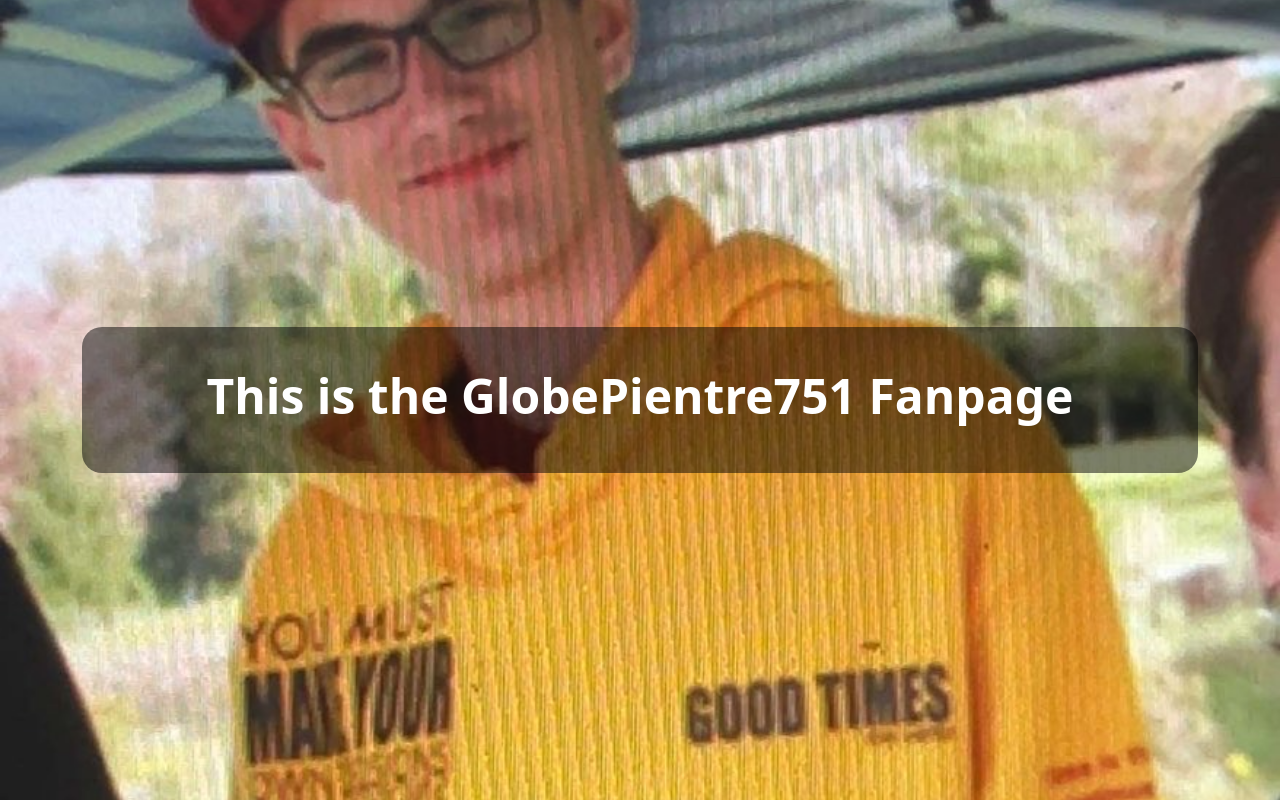
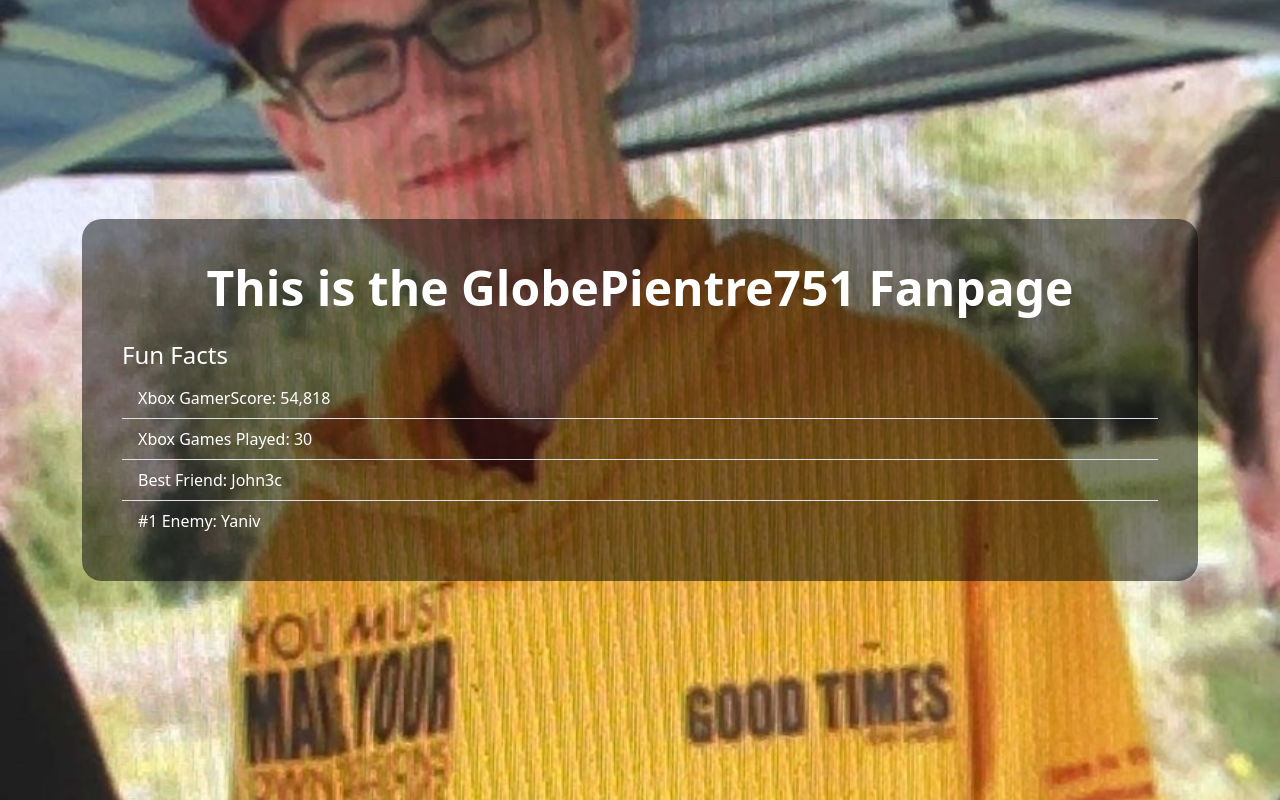
Before and after one commit to JohnAngelides/GlobeFanPage, a plain HTML site: page index.html in a window 1280 px wide. Drawn offline with nearby package versions, Linux system fonts and the light colour scheme.

Commit message:
Update index.html

```diff
--- a/index.html
+++ b/index.html
@@ -42,6 +42,16 @@
     <div class="container">
       <div class="overlay">
         <h1>This is the GlobePientre751 Fanpage</h1>
+
+        <div class="mt-4 text-start">
+          <h2 class="h4">Fun Facts</h2>
+          <ul class="list-group list-group-flush">
+            <li class="list-group-item bg-transparent text-white">Xbox GamerScore: 54,818</li>
+            <li class="list-group-item bg-transparent text-white">Xbox Games Played: 30</li>
+            <li class="list-group-item bg-transparent text-white">Best Friend: John3c</li>
+            <li class="list-group-item bg-transparent text-white">#1 Enemy: Yaniv</li>
+          </ul>
+        </div>
       </div>
     </div>
 
```
